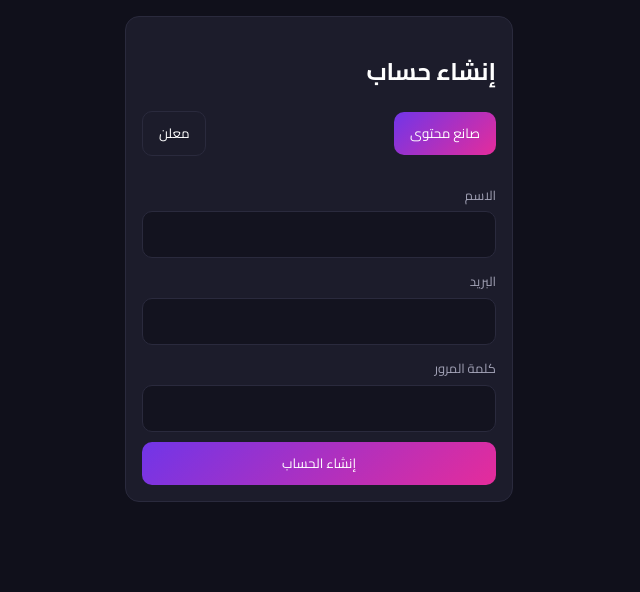
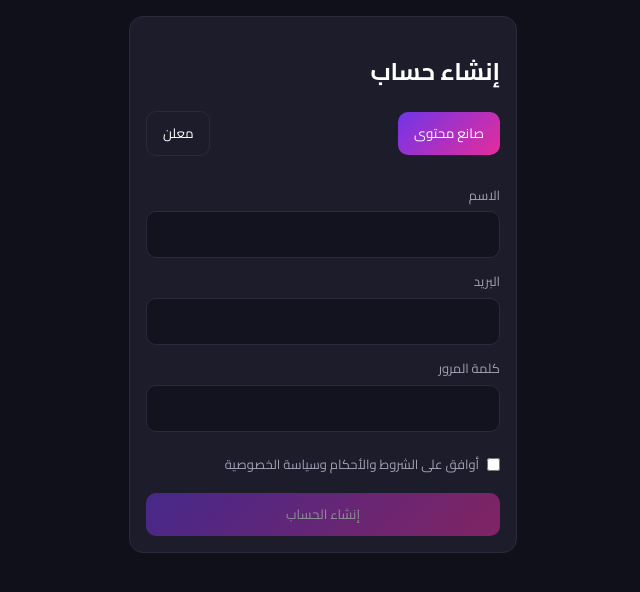
Before and after one commit to atiyamohamed94-cell/Rewards-, a Next.js app: page /register in a window 1280 px wide. Shown: the top 592 px of the page, without its empty margins (425-1065 px from the left). Built offline with nearby package versions, Linux system fonts and the light colour scheme; no server answers.

Commit message:
Update page.tsx

```diff
--- a/app/register/page.tsx
+++ b/app/register/page.tsx
@@ -1,13 +1,16 @@
 'use client'
 import { Suspense, useState } from 'react'
 import { useRouter, useSearchParams } from 'next/navigation'
+import Link from 'next/link'
 import { createClient } from '@/lib/client'
+import { TERMS } from '@/lib/legal'
 function F() {
   const r = useRouter(); const q = useSearchParams(); const [role, setRole] = useState(q.get('role') === 'advertiser' ? 'advertiser' : 'creator')
-  const [f, setF] = useState<any>({}); const [msg, setMsg] = useState(''); const set = (k: string) => (e: any) => setF({ ...f, [k]: e.target.value })
+  const [f, setF] = useState<any>({}); const [agree, setAgree] = useState(false); const [msg, setMsg] = useState(''); const set = (k: string) => (e: any) => setF({ ...f, [k]: e.target.value })
   async function go() {
+    if (!agree) return setMsg('يجب الموافقة على الشروط والأحكام وسياسة الخصوصية')
     if (!f.email || !f.password || f.password.length < 8 || !f.name) return setMsg('أكمل الحقول (كلمة المرور 8 أحرف على الأقل)')
-    const { data, error } = await createClient().auth.signUp({ email: f.email, password: f.password, options: { data: { role, full_name: f.name, business_name: f.biz || '' } } })
+    const { data, error } = await createClient().auth.signUp({ email: f.email, password: f.password, options: { data: { role, full_name: f.name, business_name: f.biz || '', terms_accepted_at: new Date().toISOString(), terms_version: TERMS.version } } })
     if (error) return setMsg(error.message)
     if (!data.session) return setMsg('تم إنشاء الحساب. أكّد بريدك الإلكتروني ثم سجّل الدخول.')
     r.push(`/${role}/campaigns`); r.refresh() }
@@ -15,6 +18,7 @@ function F() {
     <div className="row"><button className={'btn ' + (role === 'creator' ? '' : 'o')} onClick={() => setRole('creator')}>صانع محتوى</button><button className={'btn ' + (role === 'advertiser' ? '' : 'o')} onClick={() => setRole('advertiser')}>معلن</button></div><br />
     <label>الاسم</label><input onChange={set('name')} />{role === 'advertiser' && <><label>اسم النشاط التجاري</label><input onChange={set('biz')} /></>}
     <label>البريد</label><input type="email" onChange={set('email')} /><label>كلمة المرور</label><input type="password" onChange={set('password')} />
-    <button className="btn" style={{ width: '100%' }} onClick={go}>إنشاء الحساب</button>{msg && <p role="status" className="mu">{msg}</p>}</div></div>
+    <label style={{ display: 'flex', gap: 8, alignItems: 'flex-start', margin: '12px 0' }}><input type="checkbox" style={{ width: 'auto', marginTop: 4 }} checked={agree} onChange={e => setAgree(e.target.checked)} /><span>أوافق على <Link href="/terms" target="_blank">الشروط والأحكام</Link> و<Link href="/privacy" target="_blank">سياسة الخصوصية</Link></span></label>
+    <button className="btn" style={{ width: '100%' }} disabled={!agree} onClick={go}>إنشاء الحساب</button>{msg && <p role="status" className="mu">{msg}</p>}</div></div>
 }
 export default function Register() { return <Suspense><F /></Suspense> }
```
